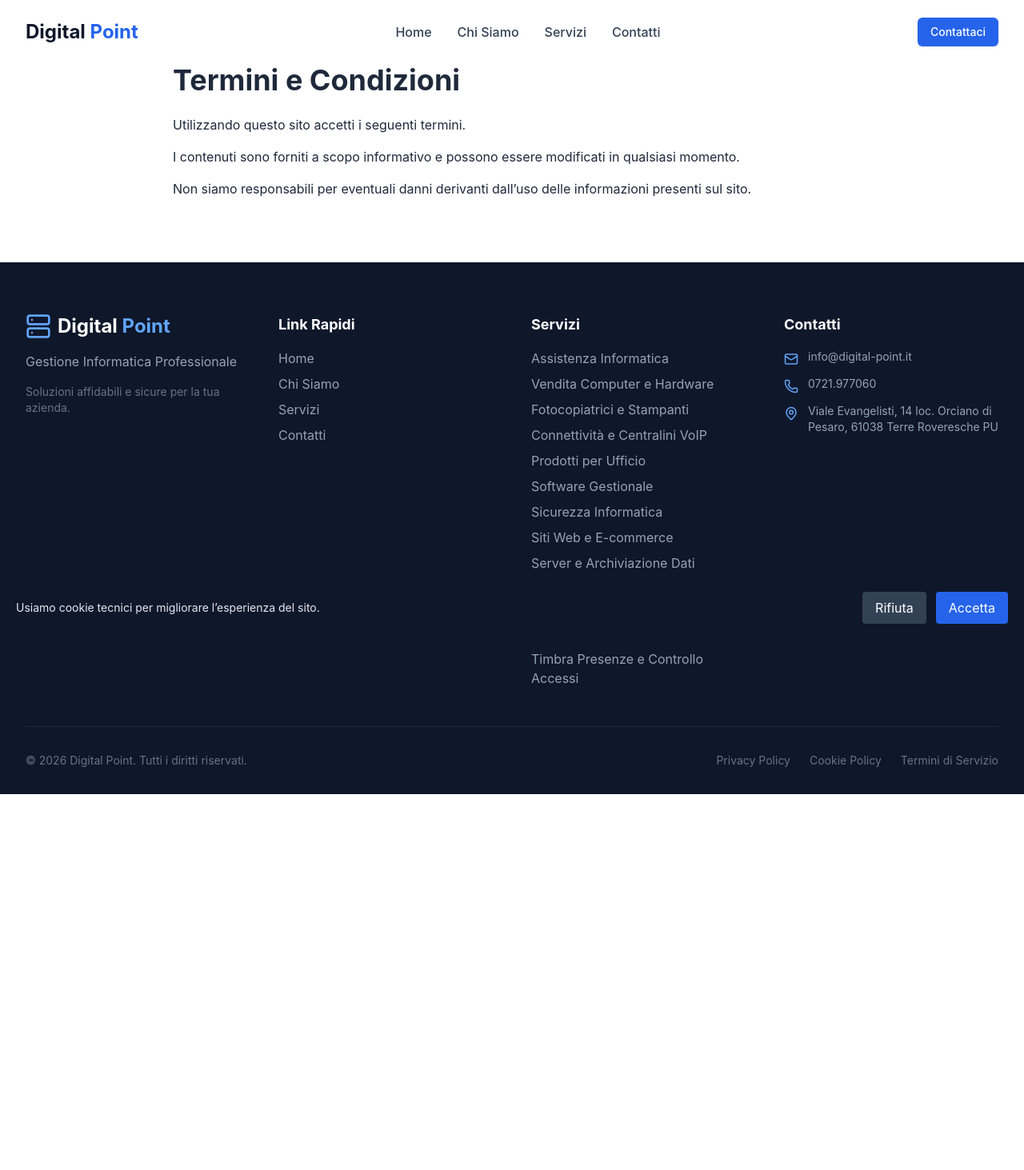
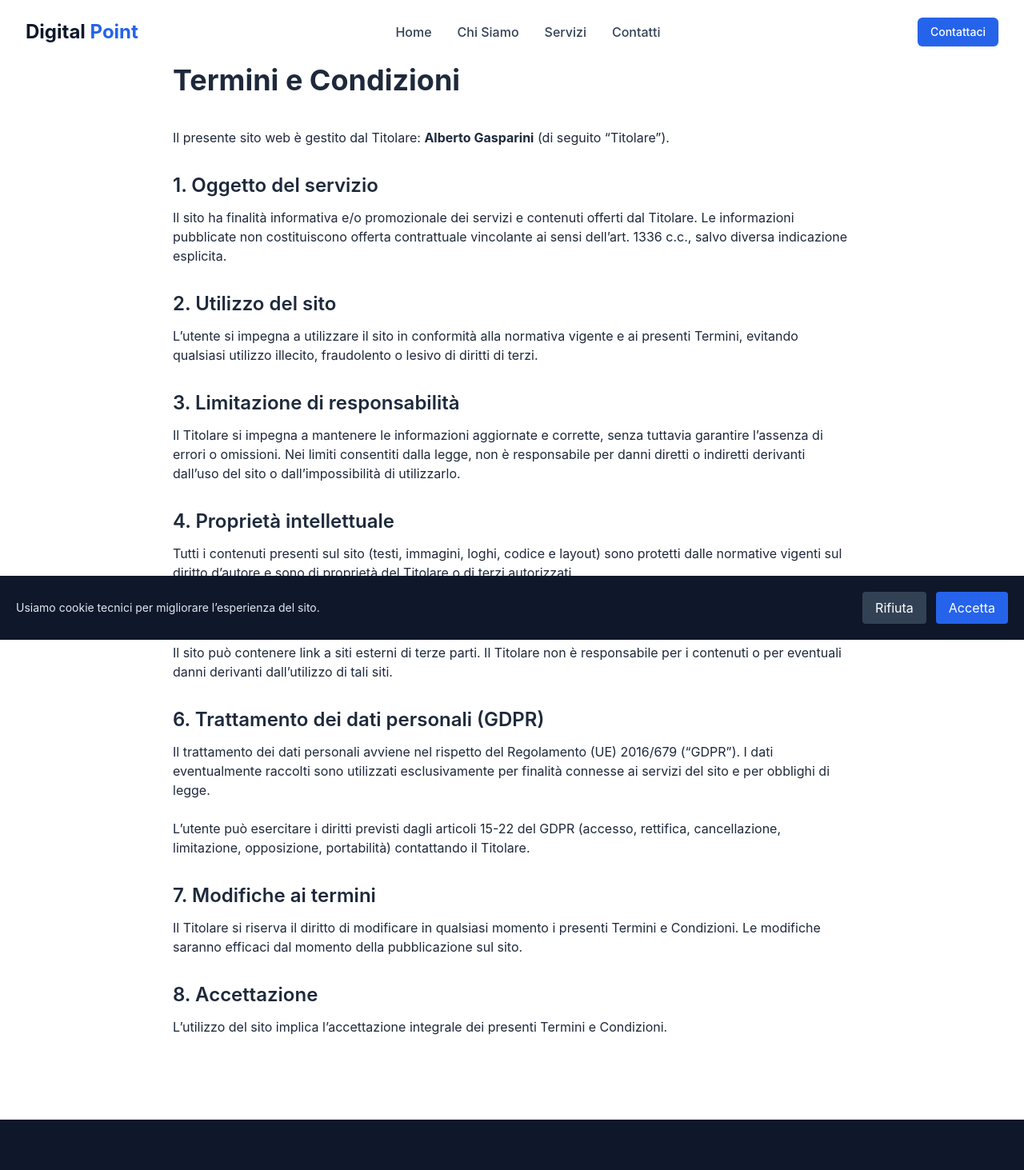
Before and after one commit to Vittomazza/digital-point-website, a React (Create React App) app: page /termini in a window 1280 px wide. Shown: the top 1463 px of the page at 80% size. Before the commit the page ends 993 px from the top, so only its background shows below. Built offline with nearby package versions, Linux system fonts and the light colour scheme.

Commit message:
Policy, terms, cookies fixxx

```diff
--- a/src/pages/Terms.jsx
+++ b/src/pages/Terms.jsx
@@ -3,18 +3,63 @@ import React from 'react';
 export const Terms = () => {
   return (
     <div className="max-w-4xl mx-auto py-20 px-6 text-slate-800">
-      <h1 className="text-4xl font-bold mb-6">Termini e Condizioni</h1>
+      <h1 className="text-4xl font-bold mb-10">Termini e Condizioni</h1>
 
-      <p className="mb-4">
-        Utilizzando questo sito accetti i seguenti termini.
+      <p className="mb-6">
+        Il presente sito web è gestito dal Titolare: <strong>Alberto Gasparini</strong> (di seguito “Titolare”).
       </p>
 
-      <p className="mb-4">
-        I contenuti sono forniti a scopo informativo e possono essere modificati in qualsiasi momento.
+      <h2 className="text-2xl font-semibold mt-8 mb-3">1. Oggetto del servizio</h2>
+      <p className="mb-6">
+        Il sito ha finalità informativa e/o promozionale dei servizi e contenuti offerti dal Titolare.
+        Le informazioni pubblicate non costituiscono offerta contrattuale vincolante ai sensi dell’art. 1336 c.c.,
+        salvo diversa indicazione esplicita.
       </p>
 
-      <p>
-        Non siamo responsabili per eventuali danni derivanti dall’uso delle informazioni presenti sul sito.
+      <h2 className="text-2xl font-semibold mt-8 mb-3">2. Utilizzo del sito</h2>
+      <p className="mb-6">
+        L’utente si impegna a utilizzare il sito in conformità alla normativa vigente e ai presenti Termini,
+        evitando qualsiasi utilizzo illecito, fraudolento o lesivo di diritti di terzi.
+      </p>
+
+      <h2 className="text-2xl font-semibold mt-8 mb-3">3. Limitazione di responsabilità</h2>
+      <p className="mb-6">
+        Il Titolare si impegna a mantenere le informazioni aggiornate e corrette, senza tuttavia garantire
+        l’assenza di errori o omissioni. Nei limiti consentiti dalla legge, non è responsabile per danni diretti
+        o indiretti derivanti dall’uso del sito o dall’impossibilità di utilizzarlo.
+      </p>
+
+      <h2 className="text-2xl font-semibold mt-8 mb-3">4. Proprietà intellettuale</h2>
+      <p className="mb-6">
+        Tutti i contenuti presenti sul sito (testi, immagini, loghi, codice e layout) sono protetti dalle normative
+        vigenti sul diritto d’autore e sono di proprietà del Titolare o di terzi autorizzati.
+      </p>
+
+      <h2 className="text-2xl font-semibold mt-8 mb-3">5. Collegamenti esterni</h2>
+      <p className="mb-6">
+        Il sito può contenere link a siti esterni di terze parti. Il Titolare non è responsabile per i contenuti
+        o per eventuali danni derivanti dall’utilizzo di tali siti.
+      </p>
+
+      <h2 className="text-2xl font-semibold mt-8 mb-3">6. Trattamento dei dati personali (GDPR)</h2>
+      <p className="mb-6">
+        Il trattamento dei dati personali avviene nel rispetto del Regolamento (UE) 2016/679 (“GDPR”).
+        I dati eventualmente raccolti sono utilizzati esclusivamente per finalità connesse ai servizi del sito
+        e per obblighi di legge.
+        <br /><br />
+        L’utente può esercitare i diritti previsti dagli articoli 15-22 del GDPR (accesso, rettifica, cancellazione,
+        limitazione, opposizione, portabilità) contattando il Titolare.
+      </p>
+
+      <h2 className="text-2xl font-semibold mt-8 mb-3">7. Modifiche ai termini</h2>
+      <p className="mb-6">
+        Il Titolare si riserva il diritto di modificare in qualsiasi momento i presenti Termini e Condizioni.
+        Le modifiche saranno efficaci dal momento della pubblicazione sul sito.
+      </p>
+
+      <h2 className="text-2xl font-semibold mt-8 mb-3">8. Accettazione</h2>
+      <p className="mb-6">
+        L’utilizzo del sito implica l’accettazione integrale dei presenti Termini e Condizioni.
       </p>
     </div>
   );
```
